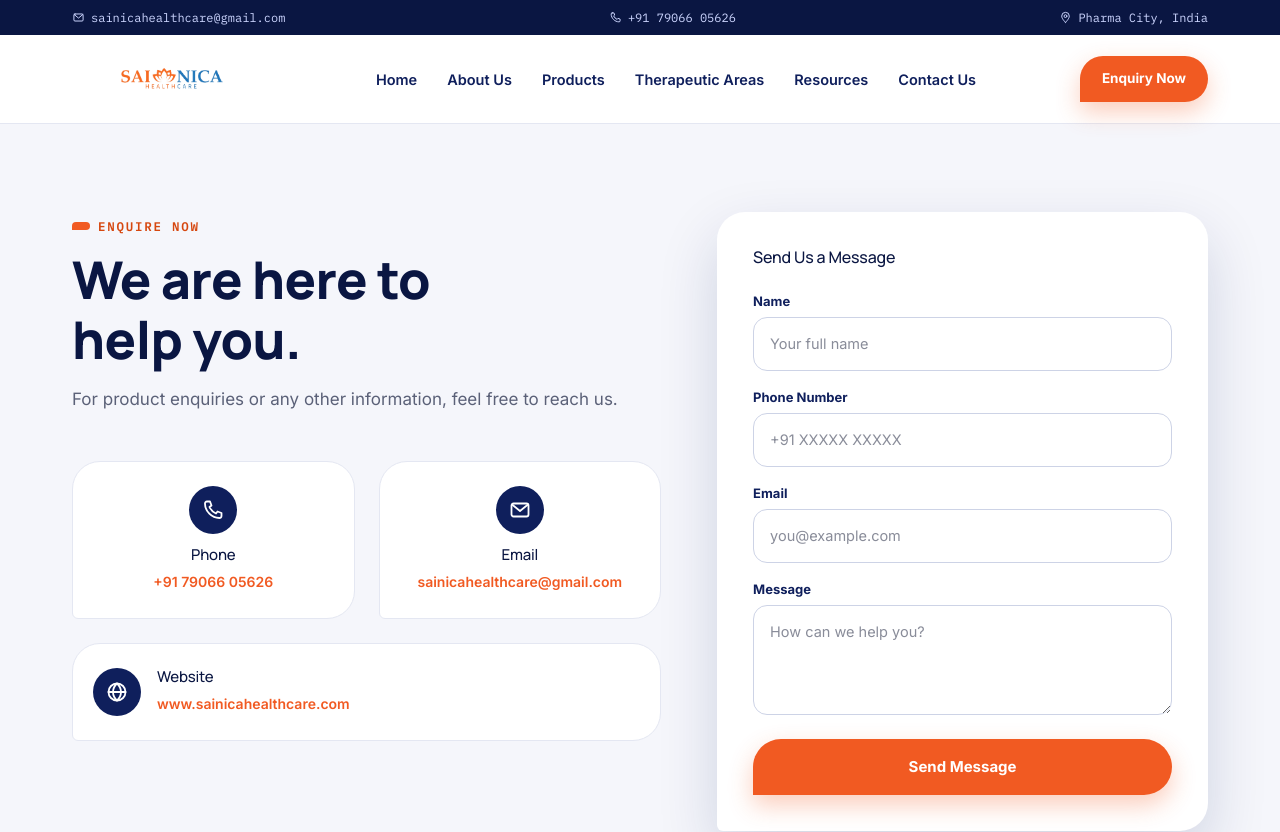
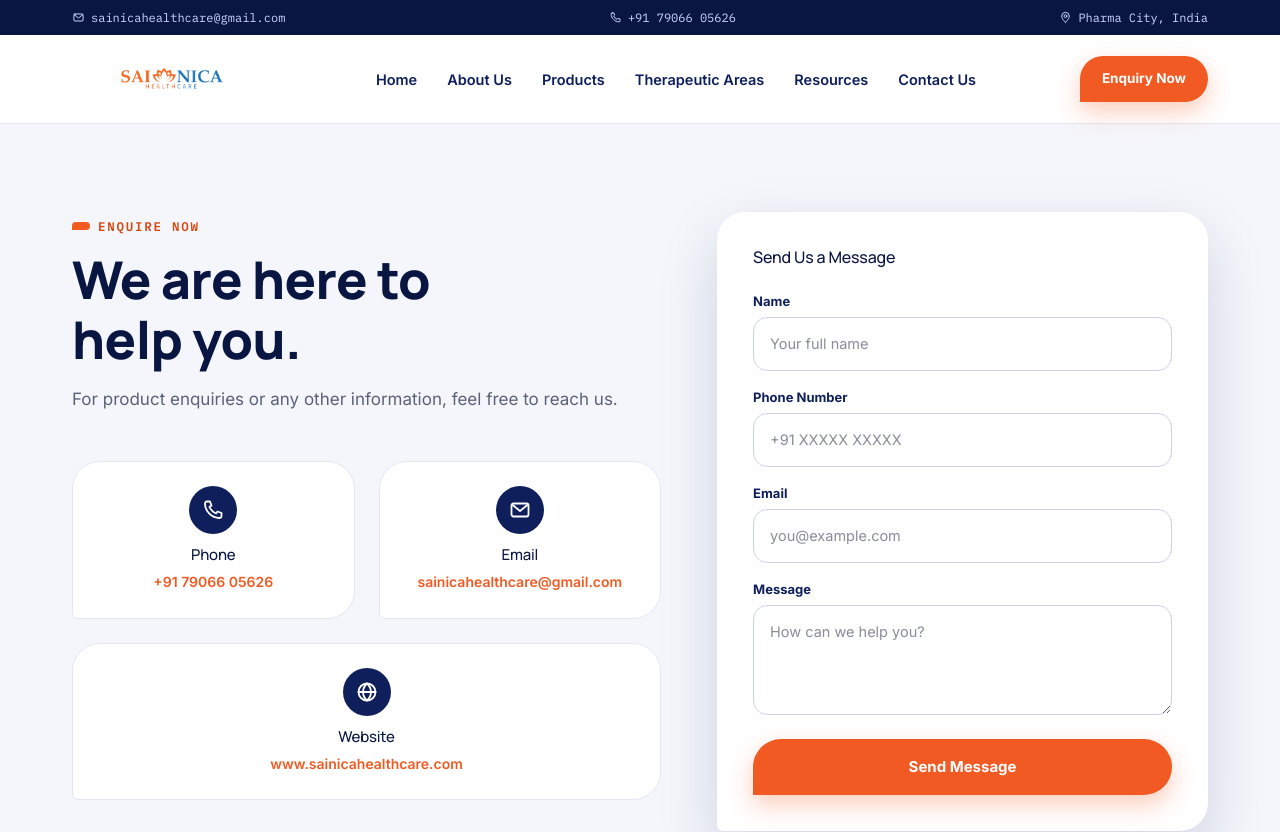
Before and after one commit to jamanrao-beep/sainica-pharma, a Next.js app: page /enquiry in a window 1280 px wide. Shown: the top 832 px of the page. Built offline with nearby package versions, Linux system fonts and the light colour scheme.

Commit message:
fix(ui): center website contact card layout on enquiry page

```diff
--- a/app/enquiry/page.tsx
+++ b/app/enquiry/page.tsx
@@ -32,14 +32,12 @@ export default function EnquiryPage() {
                 <h4>Email</h4>
                 <p><a href="mailto:sainicahealthcare@gmail.com" style={{ wordBreak: "break-word" }}>sainicahealthcare@gmail.com</a></p>
               </div>
-              <div className="contact-card" style={{ gridColumn: "1 / -1", padding: "24px 20px", display: "flex", alignItems: "center", gap: 16, textAlign: "left" }}>
-                <div className="cc-icon" style={{ width: 48, height: 48, margin: 0, flex: "none" }}>
+              <div className="contact-card" style={{ gridColumn: "1 / -1", padding: "24px 20px" }}>
+                <div className="cc-icon" style={{ width: 48, height: 48, marginBottom: 12, marginLeft: "auto", marginRight: "auto" }}>
                   <svg viewBox="0 0 24 24" width="20" height="20" fill="none" stroke="#fff" strokeWidth="1.8" strokeLinecap="round" strokeLinejoin="round"><circle cx="12" cy="12" r="8.5"/><path d="M3.5 12h17M12 3.5c2.6 2.4 4 5.4 4 8.5s-1.4 6.1-4 8.5c-2.6-2.4-4-5.4-4-8.5s1.4-6.1 4-8.5z"/></svg>
                 </div>
-                <div>
-                  <h4>Website</h4>
-                  <p><a href="#" style={{ wordBreak: "break-word" }}>www.sainicahealthcare.com</a></p>
-                </div>
+                <h4>Website</h4>
+                <p><a href="#" style={{ wordBreak: "break-word" }}>www.sainicahealthcare.com</a></p>
               </div>
             </div>
           </div>
```
